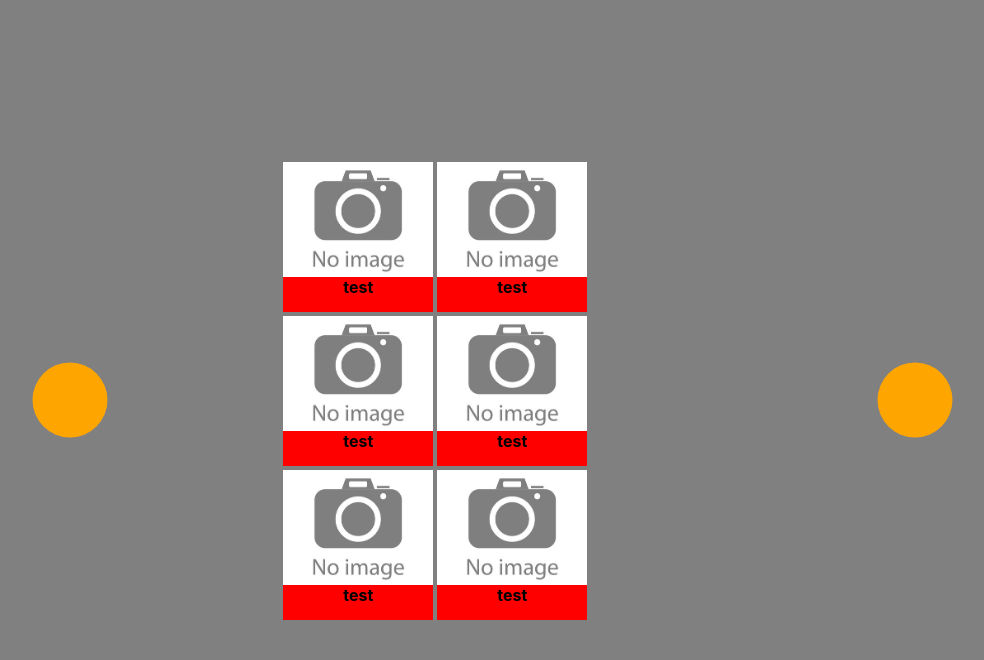
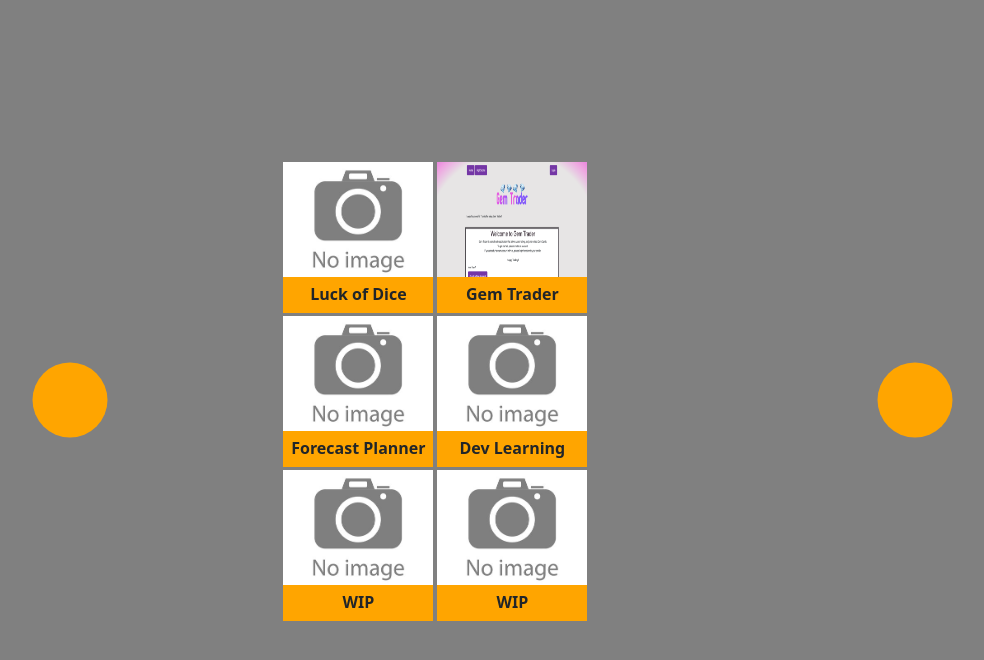
Before and after one commit to arieldavis22/port, a React (Create React App) app: page / in a window 1280 px wide. Both pictures are taken after a click on the element 1055 px from the left and 400 px from the top of the page. Shown: the top 660 px of the page, without its empty margins (141-1125 px from the left). Built offline with nearby package versions, Linux system fonts and the light colour scheme.

Commit message:
modal bootstrap

```diff
--- a/src/components/Projects/ProjectCard.css
+++ b/src/components/Projects/ProjectCard.css
@@ -7,14 +7,16 @@
 
 .project-card__img {
   width: 100%;
+  height: 100%;
 }
 
 .project-card__overlay {
-  background-color: red;
+  background-color: orange;
   position: absolute;
   top: 115px;
   font-weight: bold;
   text-align: center;
   width: 100%;
-  height: 23%;
+  height: 24%;
+  padding-top: 5px;
 }
--- a/src/components/Projects/ProjectCard.js
+++ b/src/components/Projects/ProjectCard.js
@@ -1,11 +1,29 @@
+import { useState } from "react";
 import "./ProjectCard.css";
 
+import ProjectCardModel from "./ProjectCardModel";
+
 const ProjectCard = ({ data }) => {
+  const [modalShow, setModalShow] = useState(false);
+
+  const modalClickHandler = () => {
+    if (data.name !== "WIP") {
+      setModalShow(true);
+    }
+  };
   return (
-    <div className="project-card__container">
-      <img className="project-card__img" src={data.img} alt="Filler" />
-      <div className="project-card__overlay">{data.name}</div>
-    </div>
+    <>
+      <div className="project-card__container" onClick={modalClickHandler}>
+        <img className="project-card__img" src={data.img} alt="Filler" />
+        <div className="project-card__overlay">{data.name}</div>
+      </div>
+
+      <ProjectCardModel
+        data={data}
+        show={modalShow}
+        onHide={() => setModalShow(false)}
+      />
+    </>
   );
 };
 
--- /dev/null
+++ b/src/components/Projects/ProjectCardModel.js
@@ -0,0 +1,27 @@
+import Button from "react-bootstrap/Button";
+import Modal from "react-bootstrap/Modal";
+
+const ProjectCardModel = (props) => {
+  return (
+    <Modal
+      {...props}
+      size="lg"
+      aria-labelledby="contained-modal-title-vcenter"
+      centered
+    >
+      <Modal.Header closeButton>
+        <Modal.Title id="contained-modal-title-vcenter">
+          {props.data.name}
+        </Modal.Title>
+      </Modal.Header>
+      <Modal.Body>
+        <p>{props.data.description}</p>
+      </Modal.Body>
+      <Modal.Footer>
+        <Button onClick={props.onHide}>Close</Button>
+      </Modal.Footer>
+    </Modal>
+  );
+};
+
+export default ProjectCardModel;
--- a/src/components/Projects/Projects.js
+++ b/src/components/Projects/Projects.js
@@ -1,43 +1,44 @@
 import "./Projects.css";
 
 import noImage from "../../assets/no-image.jpg";
+import gemTrader from "../../assets/gem-trader.png";
 
 import ProjectCard from "./ProjectCard";
 
 const Projects = () => {
   const projectData = [
     {
-      name: "test",
+      name: "Luck of Dice",
       img: noImage,
       description:
         "Lorem ipsum dolor sit amet, consectetur adipiscing elit, sed do eiusmod tempor incididunt ut labore et dolore magna aliqua. Ut enim ad minim veniam, quis nostrud exercitation ullamco laboris nisi ut aliquip ex ea commodo consequat. Duis aute irure dolor in reprehenderit in voluptate velit esse cillum dolore eu fugiat nulla pariatur. Excepteur sint occaecat cupidatat non proident, sunt in culpa qui officia deserunt mollit anim id est laborum.",
     },
     {
-      name: "test",
+      name: "Gem Trader",
+      img: gemTrader,
+      description:
+        "Lorem ipsum dolor sit amet, consectetur adipiscing elit, sed do eiusmod tempor incididunt ut labore et dolore magna aliqua. Ut enim ad minim veniam, quis nostrud exercitation ullamco laboris nisi ut aliquip ex ea commodo consequat. Duis aute irure dolor in reprehenderit in voluptate velit esse cillum dolore eu fugiat nulla pariatur. Excepteur sint occaecat cupidatat non proident, sunt in culpa qui officia deserunt mollit anim id est laborum.",
+    },
+    {
+      name: "Forecast Planner",
       img: noImage,
       description:
         "Lorem ipsum dolor sit amet, consectetur adipiscing elit, sed do eiusmod tempor incididunt ut labore et dolore magna aliqua. Ut enim ad minim veniam, quis nostrud exercitation ullamco laboris nisi ut aliquip ex ea commodo consequat. Duis aute irure dolor in reprehenderit in voluptate velit esse cillum dolore eu fugiat nulla pariatur. Excepteur sint occaecat cupidatat non proident, sunt in culpa qui officia deserunt mollit anim id est laborum.",
     },
     {
-      name: "test",
+      name: "Dev Learning",
       img: noImage,
       description:
         "Lorem ipsum dolor sit amet, consectetur adipiscing elit, sed do eiusmod tempor incididunt ut labore et dolore magna aliqua. Ut enim ad minim veniam, quis nostrud exercitation ullamco laboris nisi ut aliquip ex ea commodo consequat. Duis aute irure dolor in reprehenderit in voluptate velit esse cillum dolore eu fugiat nulla pariatur. Excepteur sint occaecat cupidatat non proident, sunt in culpa qui officia deserunt mollit anim id est laborum.",
     },
     {
-      name: "test",
+      name: "WIP",
       img: noImage,
       description:
         "Lorem ipsum dolor sit amet, consectetur adipiscing elit, sed do eiusmod tempor incididunt ut labore et dolore magna aliqua. Ut enim ad minim veniam, quis nostrud exercitation ullamco laboris nisi ut aliquip ex ea commodo consequat. Duis aute irure dolor in reprehenderit in voluptate velit esse cillum dolore eu fugiat nulla pariatur. Excepteur sint occaecat cupidatat non proident, sunt in culpa qui officia deserunt mollit anim id est laborum.",
     },
     {
-      name: "test",
-      img: noImage,
-      description:
-        "Lorem ipsum dolor sit amet, consectetur adipiscing elit, sed do eiusmod tempor incididunt ut labore et dolore magna aliqua. Ut enim ad minim veniam, quis nostrud exercitation ullamco laboris nisi ut aliquip ex ea commodo consequat. Duis aute irure dolor in reprehenderit in voluptate velit esse cillum dolore eu fugiat nulla pariatur. Excepteur sint occaecat cupidatat non proident, sunt in culpa qui officia deserunt mollit anim id est laborum.",
-    },
-    {
-      name: "test",
+      name: "WIP",
       img: noImage,
       description:
         "Lorem ipsum dolor sit amet, consectetur adipiscing elit, sed do eiusmod tempor incididunt ut labore et dolore magna aliqua. Ut enim ad minim veniam, quis nostrud exercitation ullamco laboris nisi ut aliquip ex ea commodo consequat. Duis aute irure dolor in reprehenderit in voluptate velit esse cillum dolore eu fugiat nulla pariatur. Excepteur sint occaecat cupidatat non proident, sunt in culpa qui officia deserunt mollit anim id est laborum.",
--- a/src/index.css
+++ b/src/index.css
@@ -5,7 +5,7 @@ body {
     sans-serif;
   -webkit-font-smoothing: antialiased;
   -moz-osx-font-smoothing: grayscale;
-  background-color: gray;
+  background-color: gray !important;
 }
 
 code {
```
Also changed, not shown: src/index.js (+7 -6 lines), src/assets/gem-trader.png (added), src/components/Projects/ProjectCardModel.css (added).
